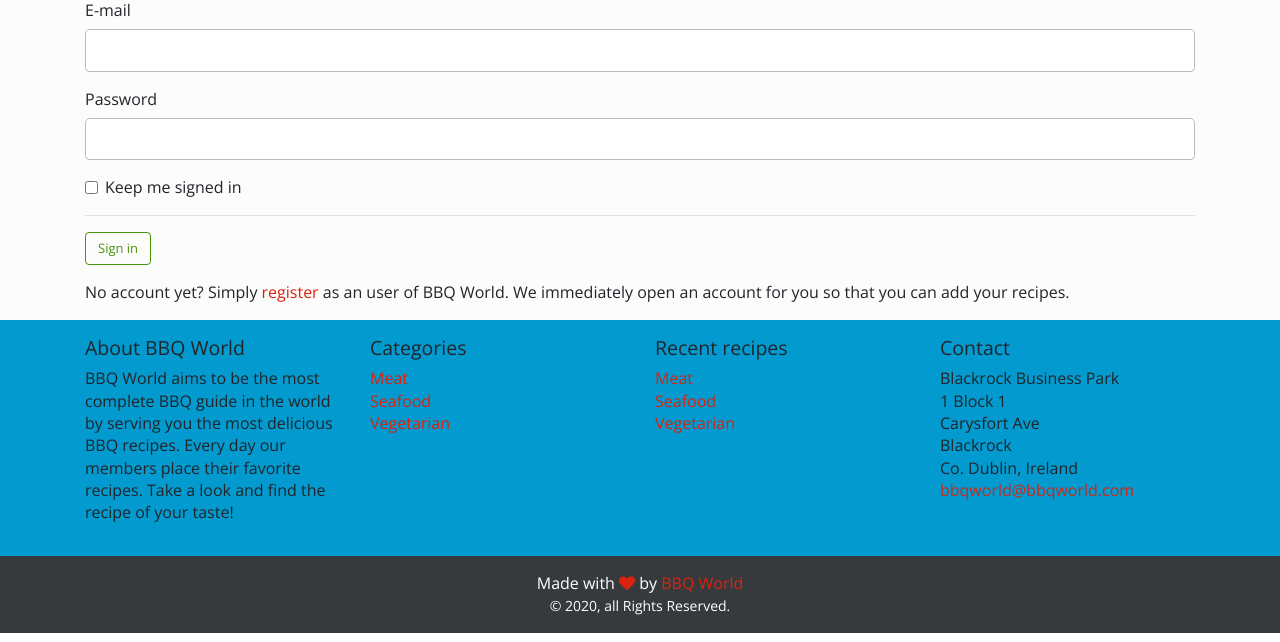
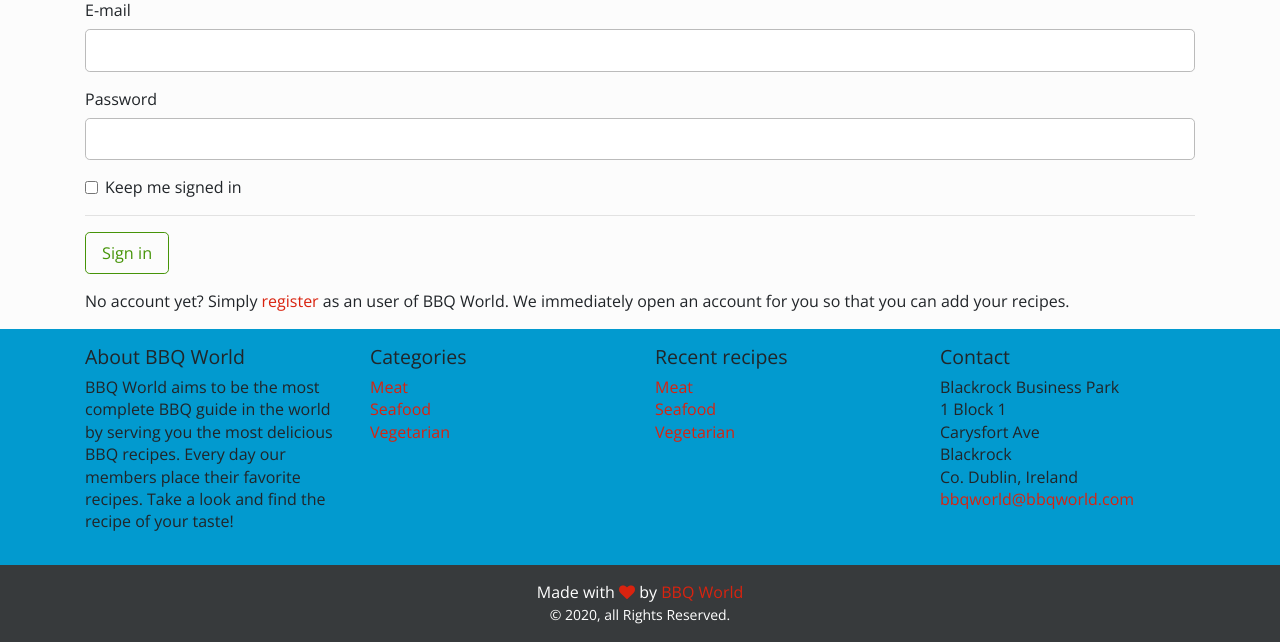
Before and after one commit to Code-Institute-Submissions/3rd-milestone-project, a Flask app: a page that uses application/templates/login.html in a window 1280 px wide. Shown: the part 171-813 px from the top of the page. Run offline with Flask 2, Linux system fonts and the light colour scheme; some libraries are stand-ins or nearby versions.

Commit message:
Consistent use of button size

```diff
--- a/application/templates/add_recipe.html
+++ b/application/templates/add_recipe.html
@@ -144,6 +144,7 @@
           {% endfor %}
       {% endif %}
   </div>
+  <hr>
     <div class="form-group">
       {{ form.submit(class="btn btn-outline-success btn-lg") }}
     </div>
--- a/application/templates/login.html
+++ b/application/templates/login.html
@@ -38,7 +38,7 @@
       </div>
       <hr />
       <div class="form-group mt-2">
-        {{ form.submit(class="btn btn-outline-success") }}
+        {{ form.submit(class="btn btn-outline-success btn-lg") }}
       </div>
     </form>
     <p>
```
